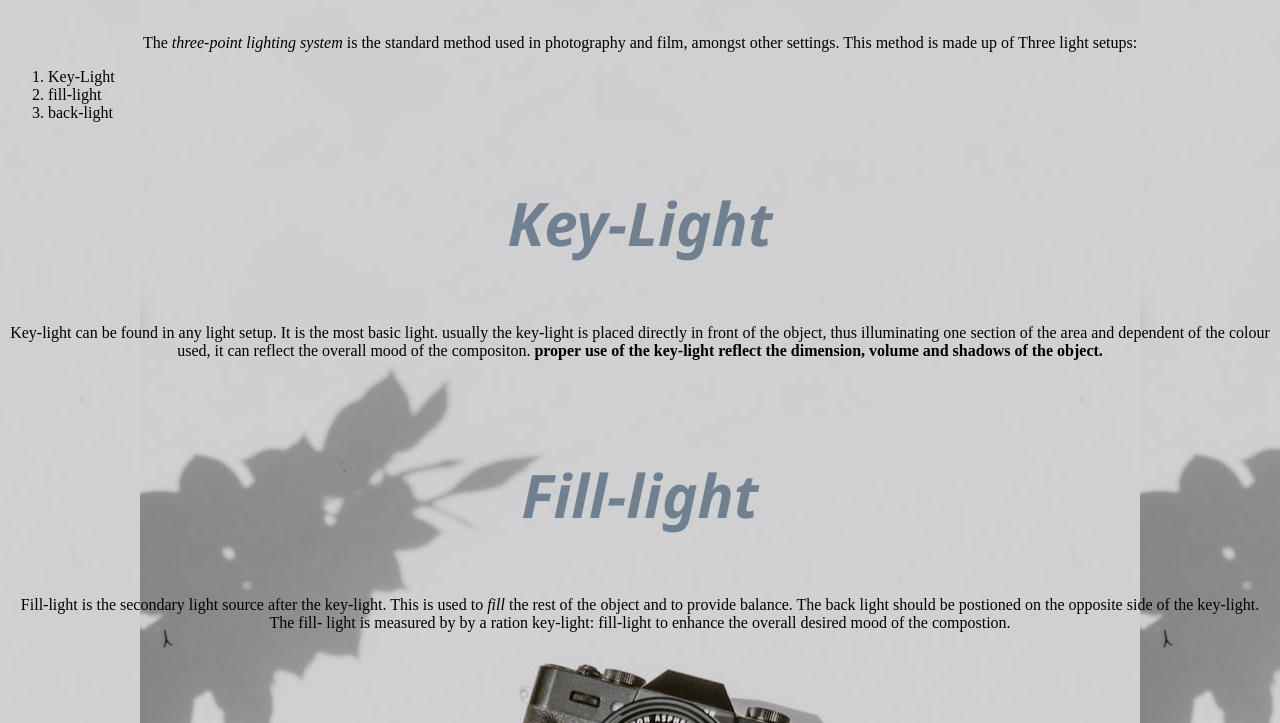
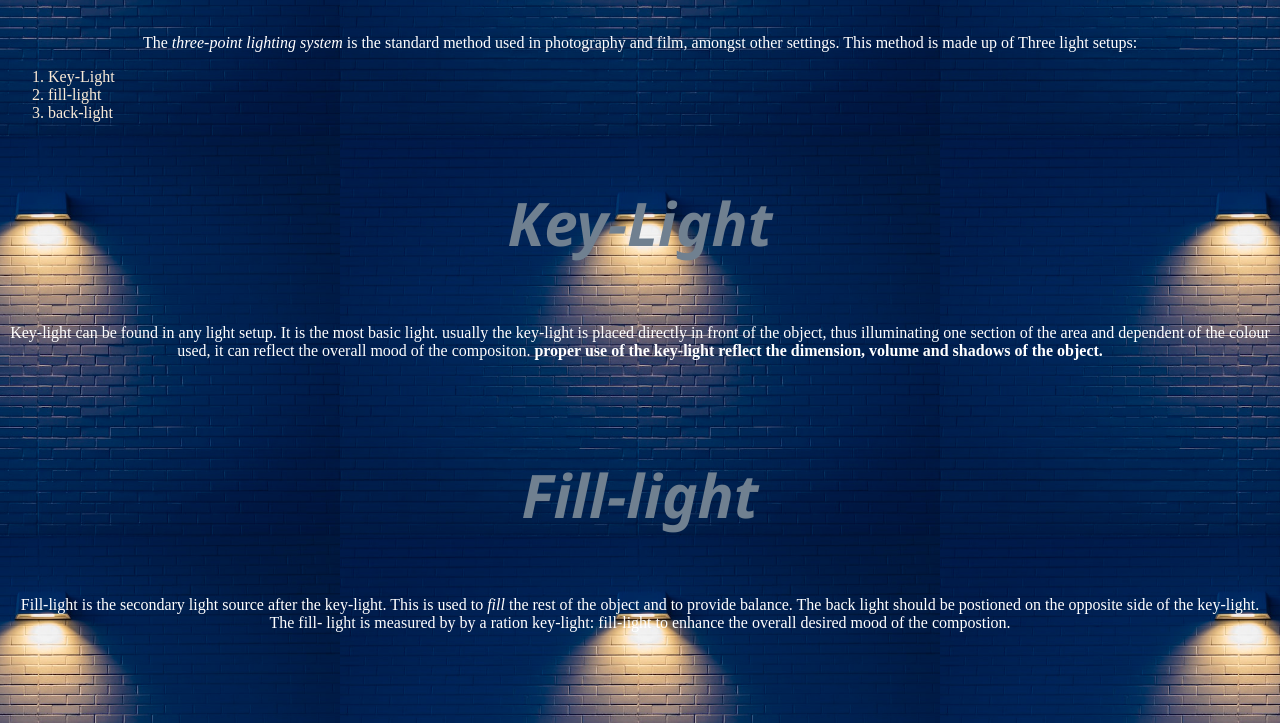
Before and after one commit to raquel100/raquel100.github.io, a plain HTML site: page index.html in a window 1280 px wide. Shown: the part 393-1116 px from the top of the page. Drawn offline with Linux system fonts and the light colour scheme.

Commit message:
Update style.css

```diff
--- a/style.css
+++ b/style.css
@@ -18,11 +18,13 @@ h1{
   }
 
 p{
-    color: rgb(0, 0, 0);
+    color: rgb(255, 255, 255);
      font: size 75 px;
      font-family: 'Times New Roman', Times, serif;
      text-align: center;
+
 }
+ol{color:antiquewhite}
 
 h3{
     color: slategrey;
@@ -40,6 +42,6 @@ body {
   background-color: rgba(209, 206, 210, 0.548);
 }
 body {
-  background: center url(picture.jpeg);
-  background-size:600;
+  background: center url(blue.jpg);
+  background-size:600px;
   }
```
